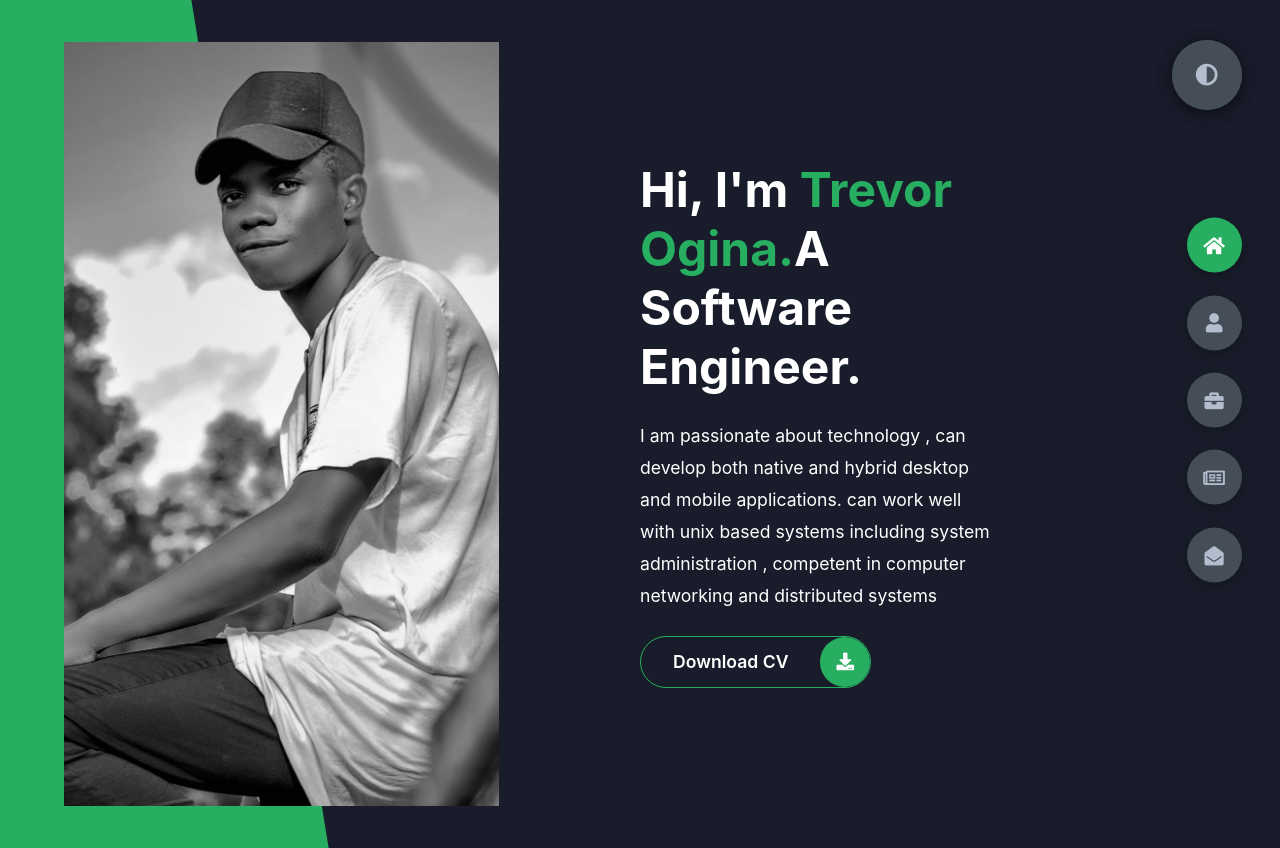
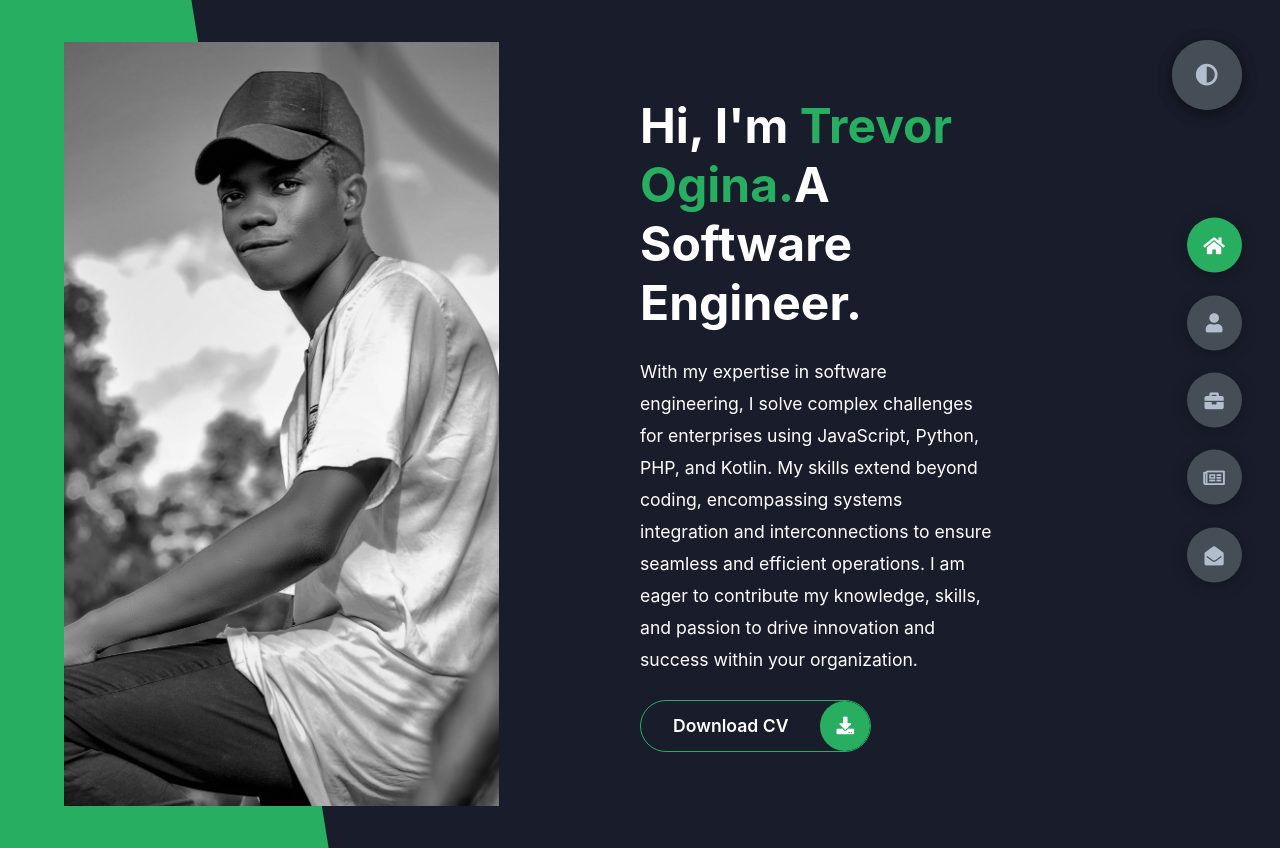
Before and after one commit to Trevor-crypto243/TREVOR-OGINA-S-PORTFOLIO-WEBSITE, a React (Create React App) app: page / in a window 1280 px wide. Built offline with nearby package versions, Linux system fonts and the light colour scheme.

Commit message:
Bio update

```diff
--- a/src/Home.js
+++ b/src/Home.js
@@ -15,8 +15,10 @@ const Home = () => {
                         A Software Engineer.
                     </h1>
                     <p>
-                    I am passionate about technology ,  can develop both native and hybrid desktop and mobile applications.
-                    can work well with unix based systems including system administration , competent in computer networking and distributed systems
+                    With my expertise in software engineering, I solve complex challenges for enterprises using JavaScript, Python, PHP, and Kotlin. My skills extend beyond coding, encompassing systems integration and interconnections to ensure seamless and efficient operations.
+
+I am eager to contribute my knowledge, skills, and passion to drive innovation and success within your organization.
+
                     </p>
                     <div class="btn-con">
                         <a href="" class="main-btn">
```
